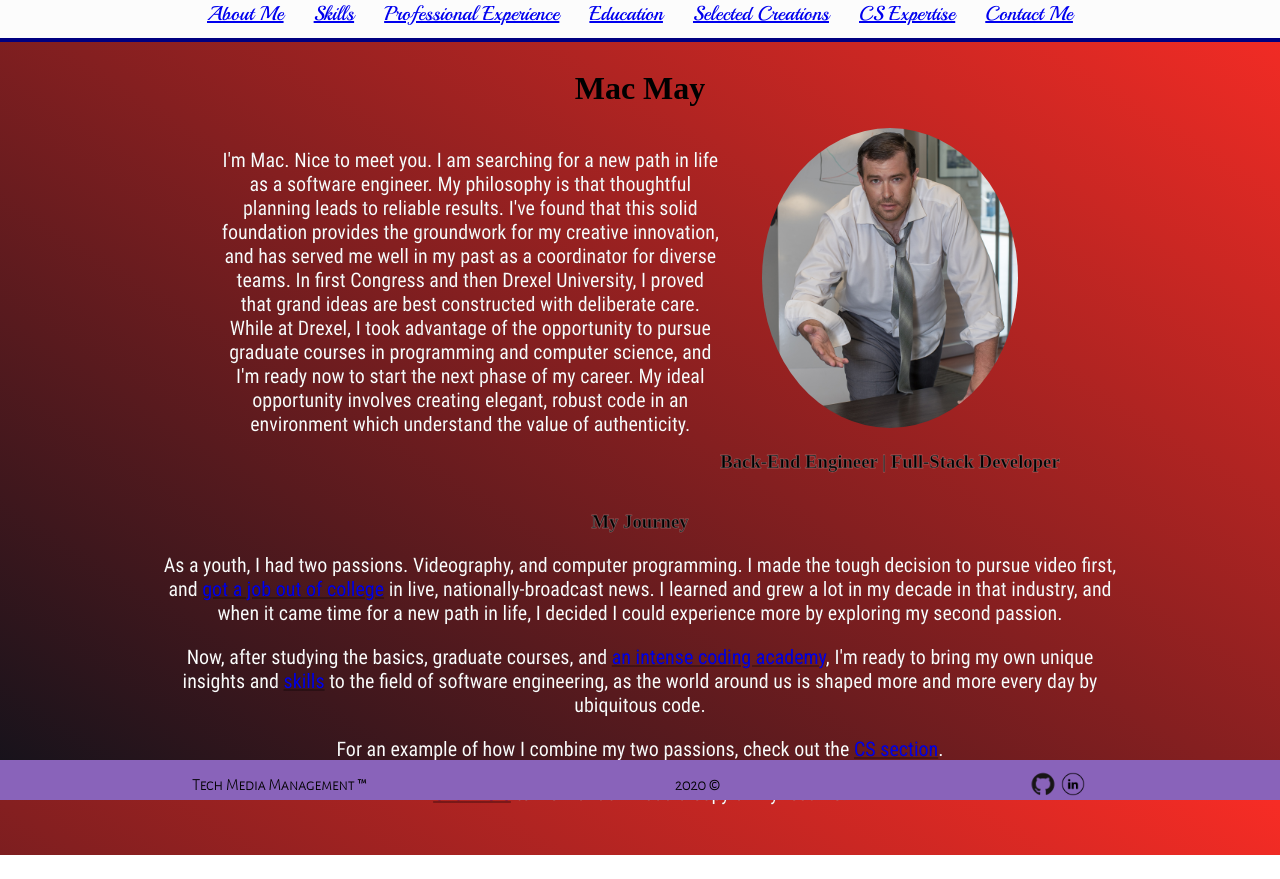
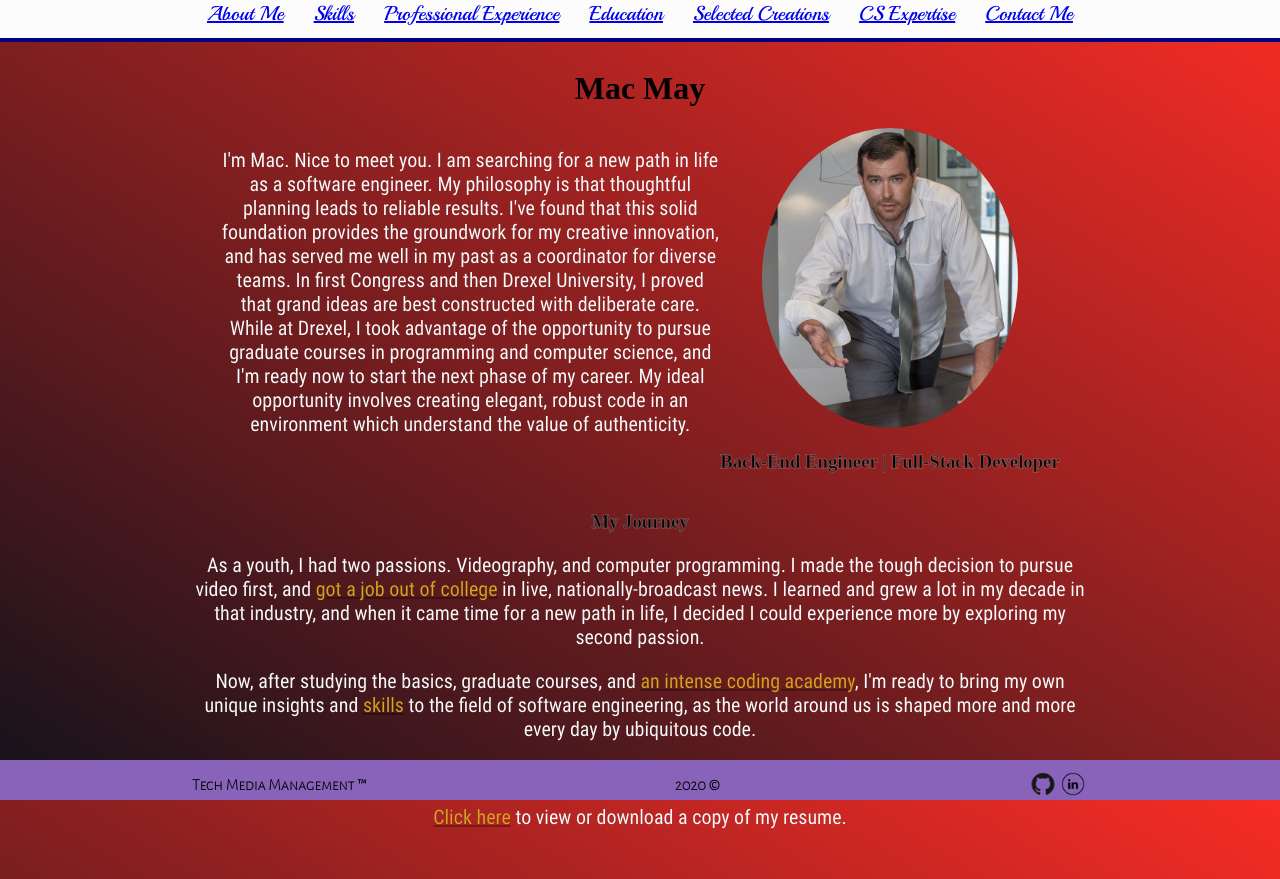
Before and after one commit to MakerMacAttack/portfolio, a React (Create React App) app: page / in a window 1280 px wide. Before the commit the page ends 855 px from the top, so only its background shows below. Built offline with nearby package versions, Linux system fonts and the light colour scheme; a web font is replaced by a local one.

Commit message:
style the links on the about page.

```diff
--- a/src/screens/About/About.css
+++ b/src/screens/About/About.css
@@ -1,3 +1,7 @@
+.about-link {
+  color: #daa520;
+}
+
 #about {
   width: 75vw;
   margin: 0 auto;
@@ -18,6 +22,11 @@
   max-width: 500px;
 }
 
+.bio {
+  max-width: 900px;
+  margin: 20px auto;
+}
+
 @media screen and (max-width: 750px) {
   #about-box {
     flex-direction: column-reverse;
--- a/src/screens/About/About.jsx
+++ b/src/screens/About/About.jsx
@@ -28,27 +28,42 @@ export default function About(props) {
         </div>
       </div>
       <h3 className="sub-title">My Journey</h3>
-      <p className="body-text">
+      <p className="body-text bio">
         As a youth, I had two passions. Videography, and computer programming. I
         made the tough decision to pursue video first, and{" "}
-        <Link to="/experience">got a job out of college</Link> in live,
-        nationally-broadcast news. I learned and grew a lot in my decade in that
-        industry, and when it came time for a new path in life, I decided I
-        could experience more by exploring my second passion.
+        <Link to="/experience" className="about-link">
+          got a job out of college
+        </Link>{" "}
+        in live, nationally-broadcast news. I learned and grew a lot in my
+        decade in that industry, and when it came time for a new path in life, I
+        decided I could experience more by exploring my second passion.
       </p>
-      <p className="body-text">
+      <p className="body-text bio">
         Now, after studying the basics, graduate courses, and{" "}
-        <Link to="/education">an intense coding academy</Link>, I'm ready to
-        bring my own unique insights and <Link to="/skills">skills</Link> to the
-        field of software engineering, as the world around us is shaped more and
-        more every day by ubiquitous code.
+        <Link to="/education" className="about-link">
+          an intense coding academy
+        </Link>
+        , I'm ready to bring my own unique insights and{" "}
+        <Link to="/skills" className="about-link">
+          skills
+        </Link>{" "}
+        to the field of software engineering, as the world around us is shaped
+        more and more every day by ubiquitous code.
       </p>
-      <p className="body-text">
+      <p className="body-text bio">
         For an example of how I combine my two passions, check out the{" "}
-        <Link to="/compsci">CS section</Link>.
+        <Link to="/compsci" className="about-link">
+          CS section
+        </Link>
+        .
       </p>
-      <p className="body-text">
-        <a href={"../assets/MacMayResume.pdf"} target="_blank" rel="noreferrer">
+      <p className="body-text bio">
+        <a
+          href={"../assets/MacMayResume.pdf"}
+          target="_blank"
+          rel="noreferrer"
+          className="about-link"
+        >
           Click here
         </a>{" "}
         to view or download a copy of my resume.
```
Also changed, not shown: 1 other file (tests, documents, lock files or other folders).
